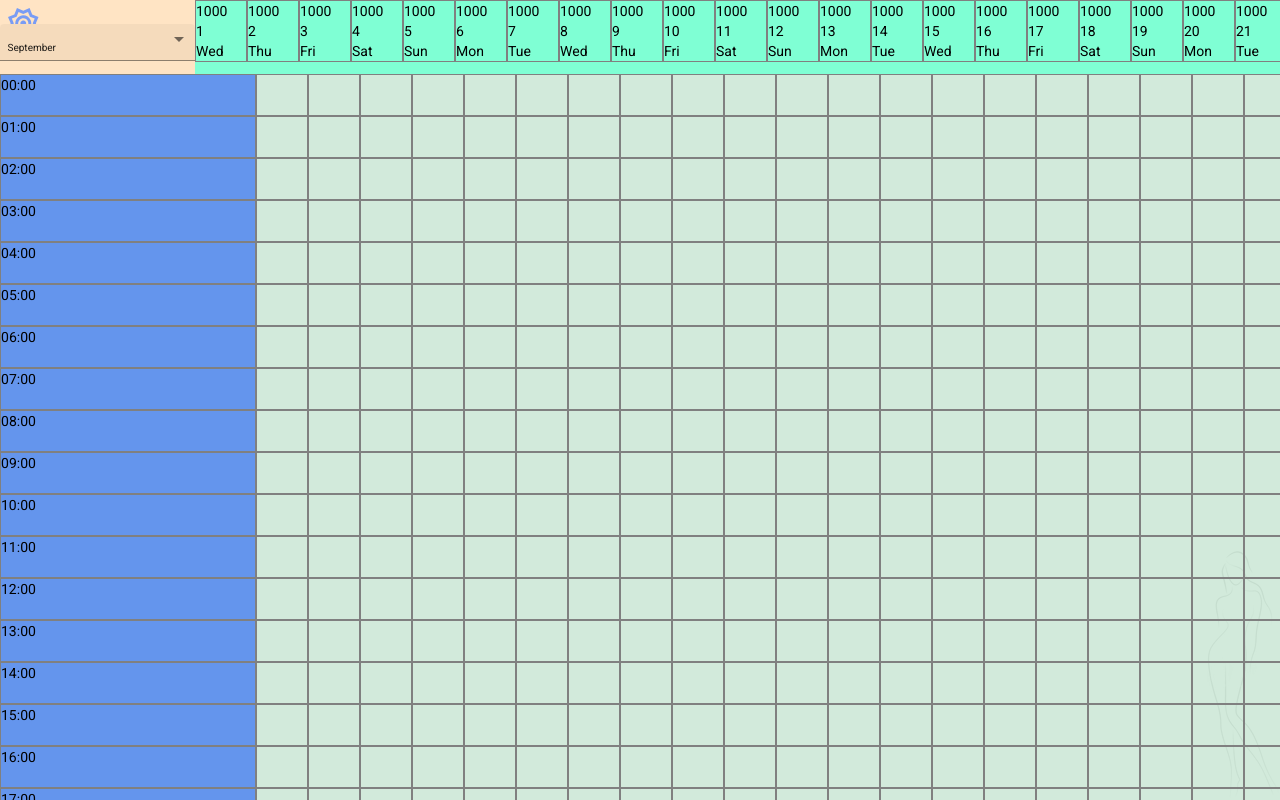
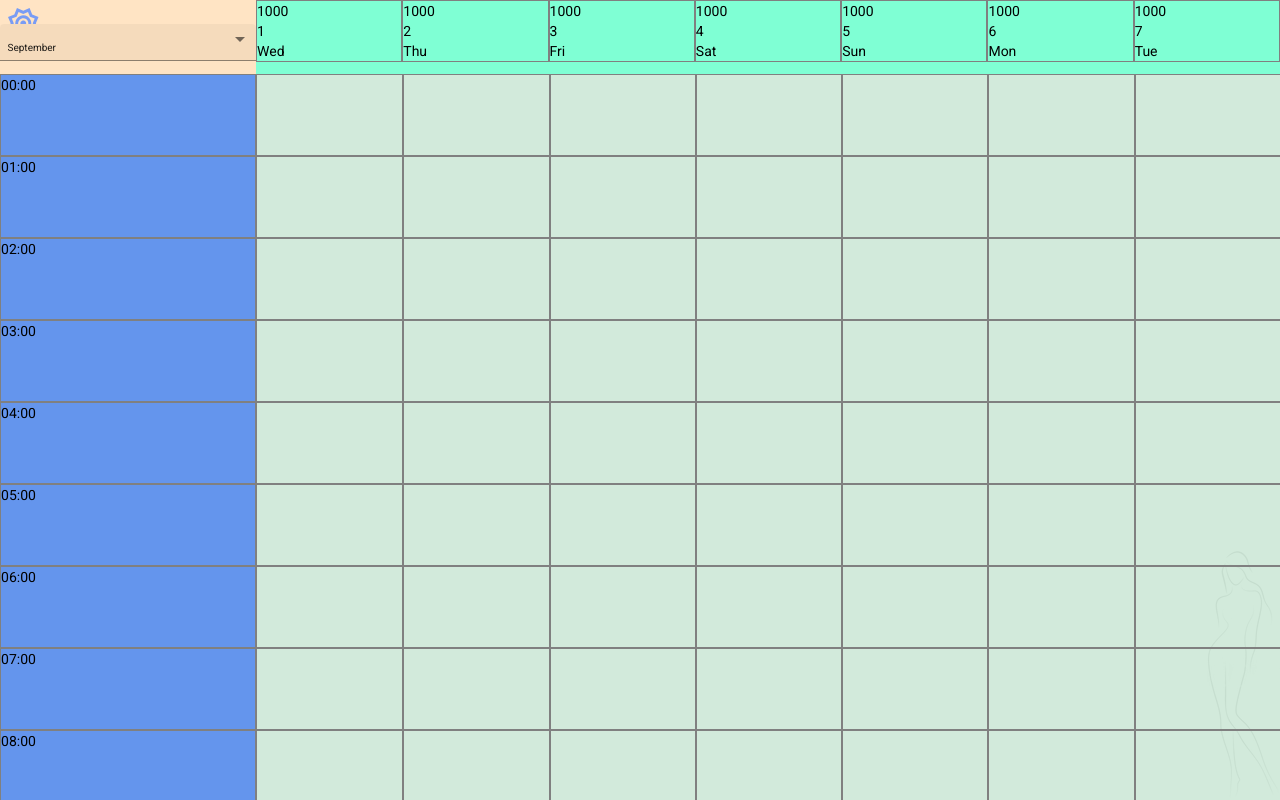
Before and after one commit to dimondigital/calorie, an Angular app: page /calendar in a window 1280 px wide. Built offline with nearby package versions, Linux system fonts and the light colour scheme.

Commit message:
[page-calendar] adaptive layout added

```diff
--- a/src/app/page-calendar/page-calendar.component.html
+++ b/src/app/page-calendar/page-calendar.component.html
@@ -1,7 +1,7 @@
 <div class="page calendar">
   <div class="_background-logo"></div>
 
-  <div fxLayout="column" style="max-height: 100vh; overflow: hidden;">
+  <div fxLayout="column" style="height: 100vh; overflow: hidden;">
     <div fxLayout="row">
       <div fxLayout="column" class="_settings-wr">
         <mat-icon svgIcon="settings" class="mat-icon"></mat-icon>
@@ -25,17 +25,19 @@
       </div>
 
     </div>
-    <div fxLayout="row" style="overflow: hidden;">
+    <div fxLayout="row" style="overflow: hidden; min-height: 100vh;">
       <div #wrapperHours fxLayout="column" fxFlex="20" class="_hours-schedule-wr">
           <ng-container *ngFor="let h of hoursSchedule">
-            <span class="hour"><ng-container *ngIf="h.hours < 10">0</ng-container>{{h.hours}}:{{h.minutes}}0</span>
+            <span class="hour">
+              <ng-container *ngIf="h.hours < 10">0</ng-container>{{h.hours}}:{{h.minutes}}0
+            </span>
           </ng-container>
       </div>
       <div #wrapperSchedule fxFlex="80" class="_total-schedule-wr" fxLayout="row">
         <ng-container *ngFor="let d of currentMonthDays">
-          <div fxLayout="column">
+          <div fxLayout="column" style="min-width: 14.2857%;">
             <ng-container *ngFor="let h of hoursSchedule">
-              <div style="min-width: 14.2857%" class="hour"></div>
+              <div class="hour"></div>
             </ng-container>
           </div>
         </ng-container>
--- a/src/app/page-calendar/page-calendar.component.scss
+++ b/src/app/page-calendar/page-calendar.component.scss
@@ -15,15 +15,17 @@
   background-color: aquamarine;
   .day {
     border: 1px solid gray;
-    min-width: 52px;
+    min-width: 14.2857%;
   }
 }
 
 ._hours-schedule-wr {
   overflow-x: hidden;
   background-color: cornflowerblue;
+  position: relative;
   .hour {
-    min-height: 40px;
+    min-height: 10%;
+    min-width: 14.2857%;
     border: 1px solid gray;
   }
 }
@@ -31,9 +33,10 @@
 ._total-schedule-wr {
   overflow: scroll;
   background-color: rgba(165 214 183 / 50%);
+  position: relative;
   .hour {
-    width: 50px;
-    min-height: 40px;
+    min-width: 100%;
+    min-height: 10%;
     border: 1px solid gray;
   }
 }
--- a/src/app/page-calendar/page-calendar.component.ts
+++ b/src/app/page-calendar/page-calendar.component.ts
@@ -37,15 +37,15 @@ export class PageCalendarComponent implements OnInit, AfterViewInit {
   }
 
   ngAfterViewInit() {
-    let wrDays = this.renderer.listen(this.wrapperDays.nativeElement, 'scroll', (evt) => {
+    const wrDays = this.renderer.listen(this.wrapperDays.nativeElement, 'scroll', (evt) => {
      this.wrapperSchedule.nativeElement.scrollLeft = evt.target.scrollLeft;
     });
 
-    let wrHours = this.renderer.listen(this.wrapperHours.nativeElement, 'scroll', (evt) => {
+    const wrHours = this.renderer.listen(this.wrapperHours.nativeElement, 'scroll', (evt) => {
       this.wrapperSchedule.nativeElement.scrollTop = evt.target.scrollTop;
     });
 
-    let wrSchedule = this.renderer.listen(this.wrapperSchedule.nativeElement, 'scroll', (evt) => {
+    const wrSchedule = this.renderer.listen(this.wrapperSchedule.nativeElement, 'scroll', (evt) => {
       this.wrapperDays.nativeElement.scrollLeft = evt.target.scrollLeft;
       this.wrapperHours.nativeElement.scrollTop = evt.target.scrollTop;
     });
```
